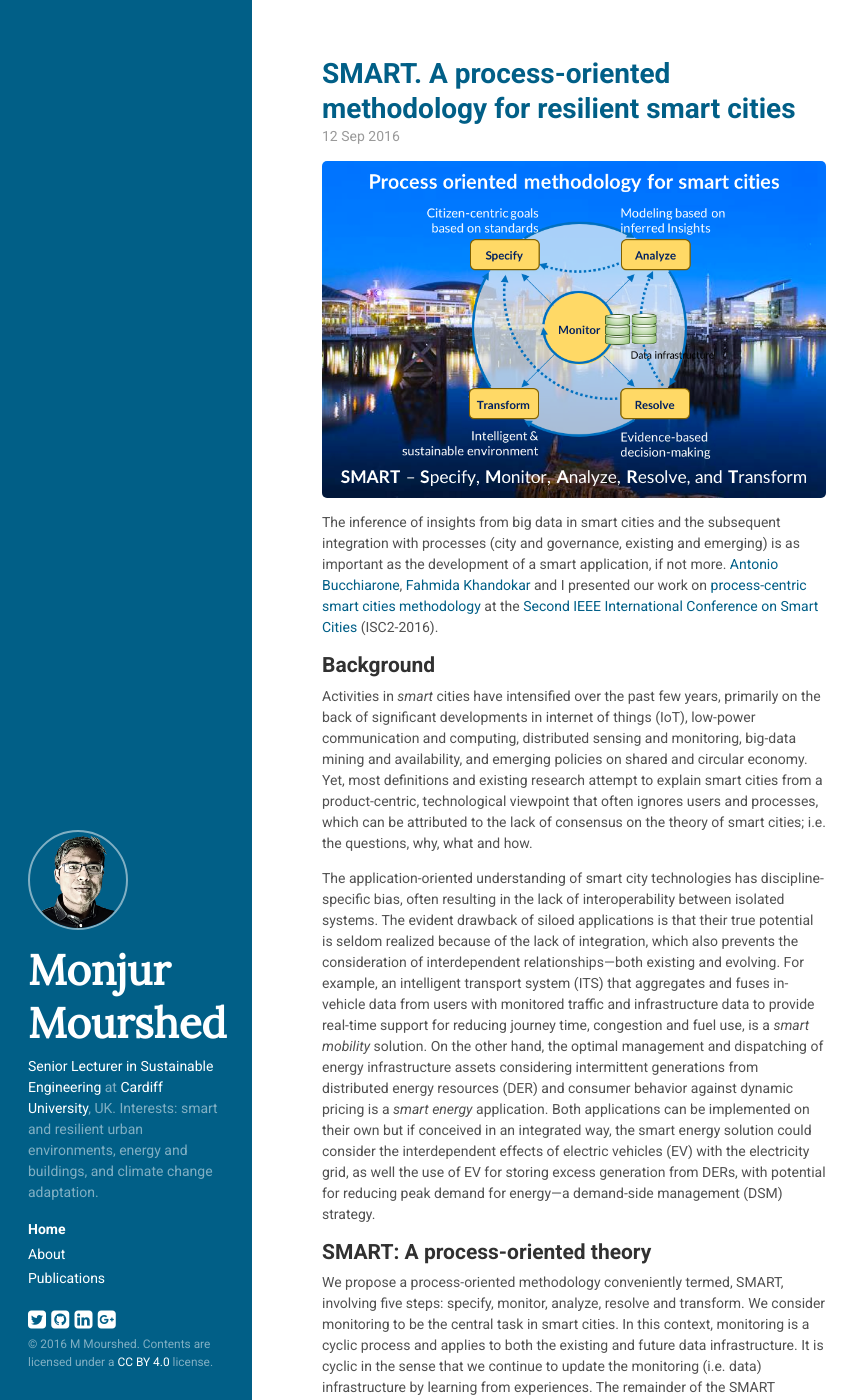
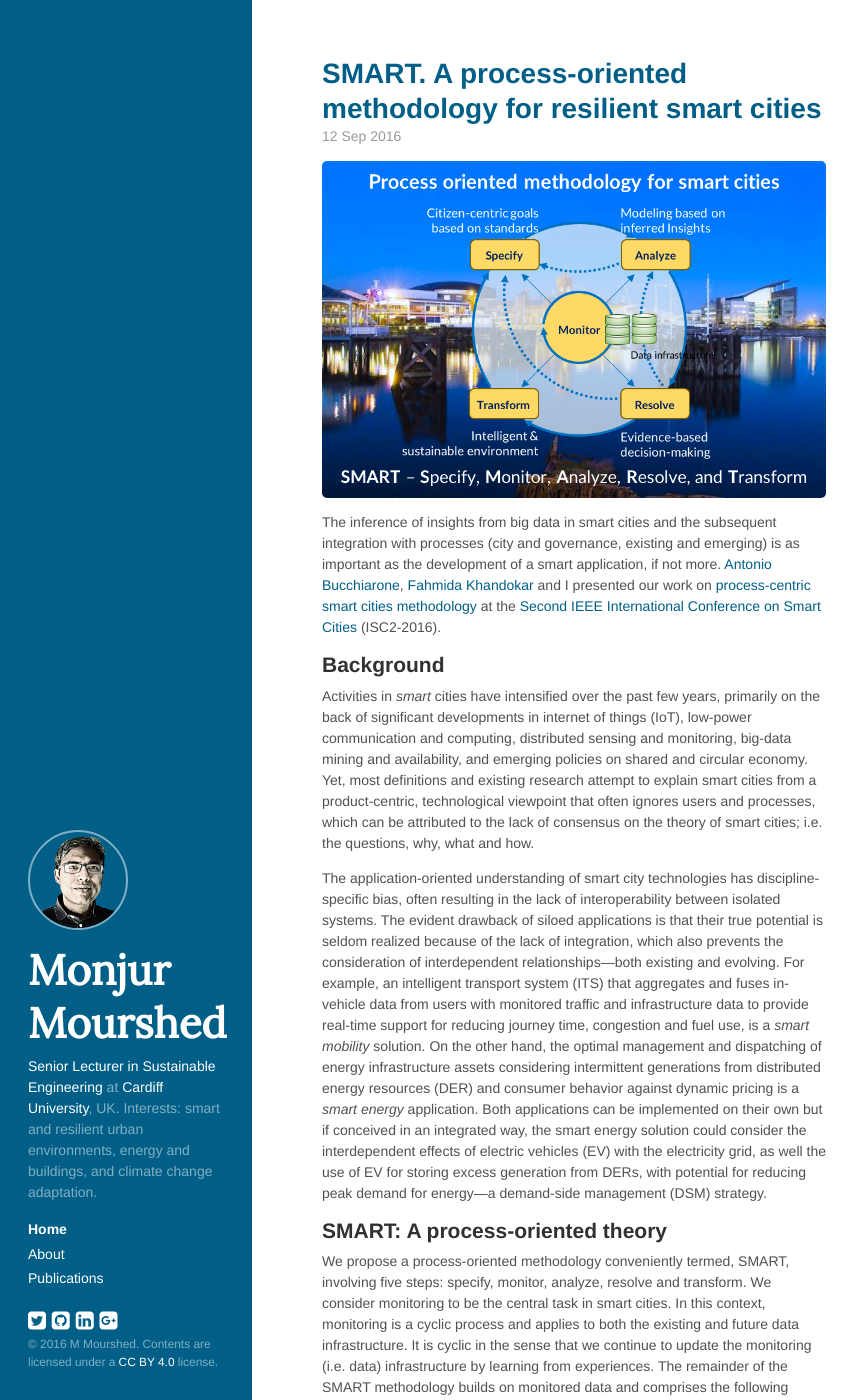
Before and after one commit to mmourshed/mmourshed.github.io, a Jekyll site: the page built from index.html, in a window 1280 px wide and 1400 px high. Shown: the whole window, without its empty margins (0-861 px from the left). Built offline with Jekyll 4.4.1, drawn with Linux system fonts in a browser that asks for light colours; nearby versions of some CDN libraries; the list of posts is cut into pages by our own code.

Commit message:
font changed

```diff
--- a/public/css/hyde.css
+++ b/public/css/hyde.css
@@ -32,7 +32,7 @@
  */
 
 html {
-  font-family: "Roboto", Helvetica, Arial, sans-serif;
+  font-family: "Fira sans", Helvetica, Arial, sans-serif;
 }
 @media (min-width: 48em) {
   html {
```
